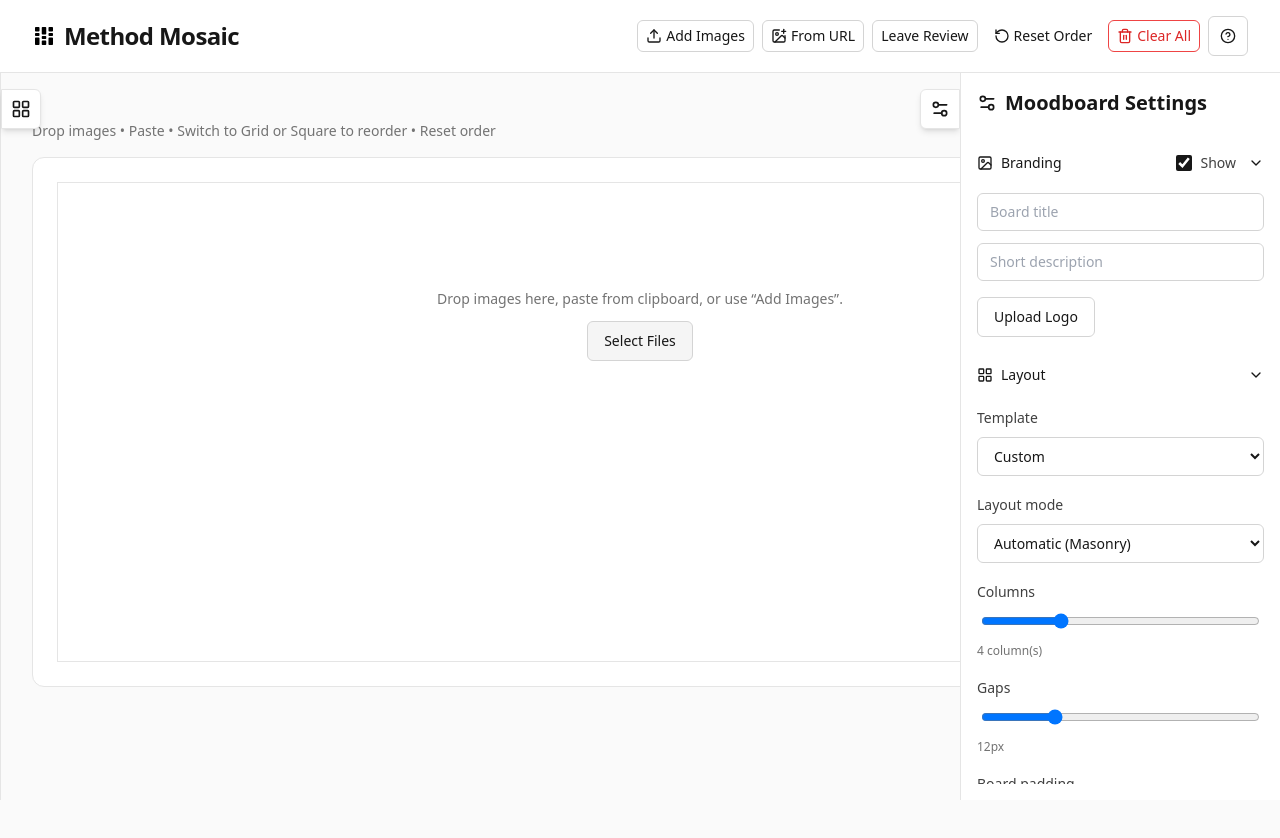
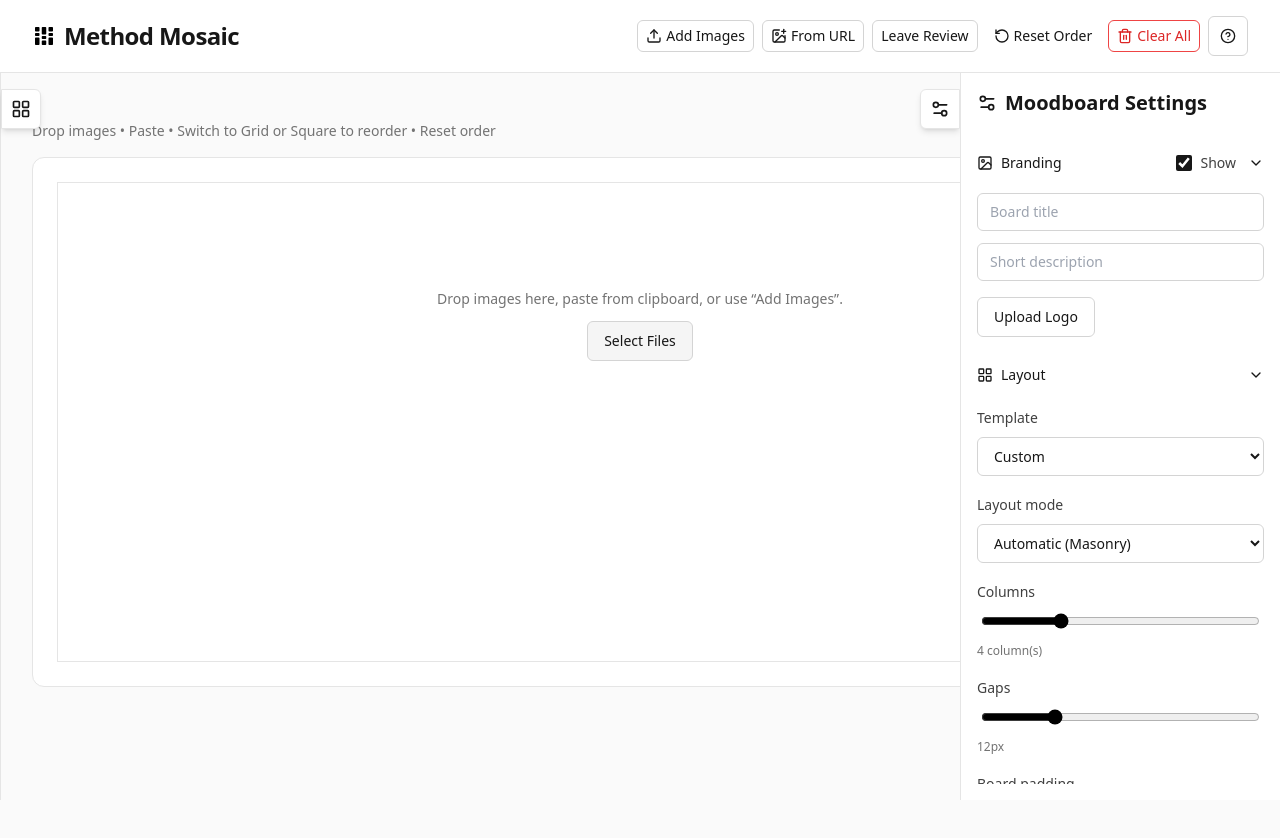
Before and after one commit to kngzero/ML-Moodboard-Maker, a React (Vite) app: page / in a window 1280 px wide. Shown: the top 838 px of the page. Built offline with nearby package versions, Linux system fonts and the light colour scheme.

Commit message:
Make sliders black using accent color

```diff
--- a/src/components/ui/slider.jsx
+++ b/src/components/ui/slider.jsx
@@ -5,6 +5,6 @@ export const Slider = ({ min=0, max=100, step=1, value=[0], onValueChange=()=>{}
   return (
     <input type="range" min={min} max={max} step={step} value={v}
       onChange={(e)=>onValueChange([Number(e.target.value)])}
-      className={['w-full', className].join(' ')} />
+      className={['w-full accent-black', className].join(' ')} />
   )
 }
```
